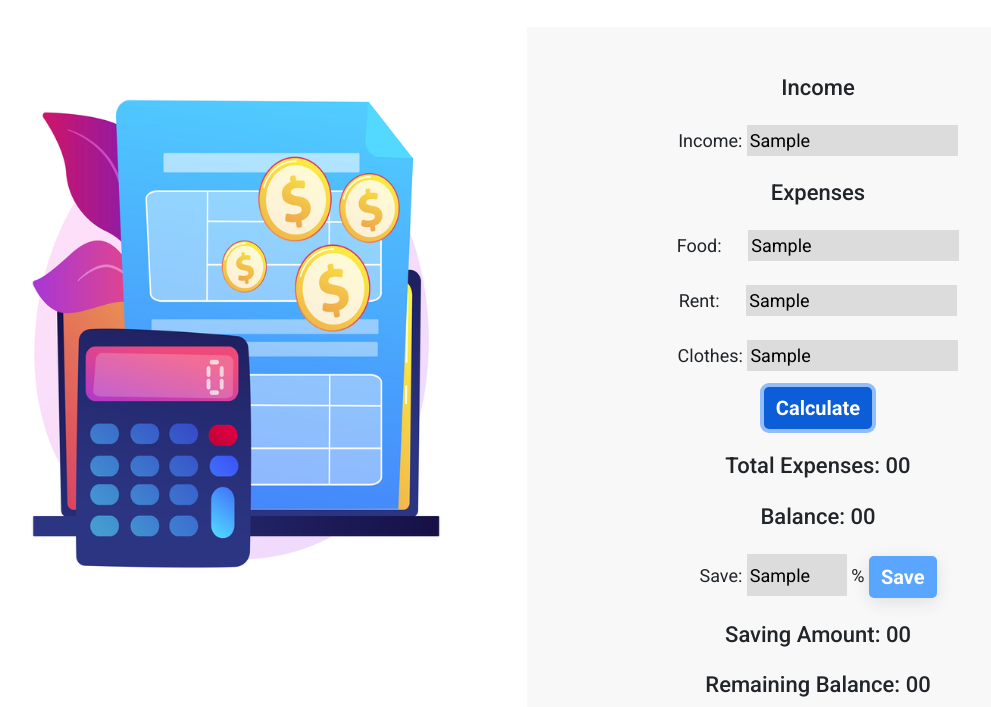
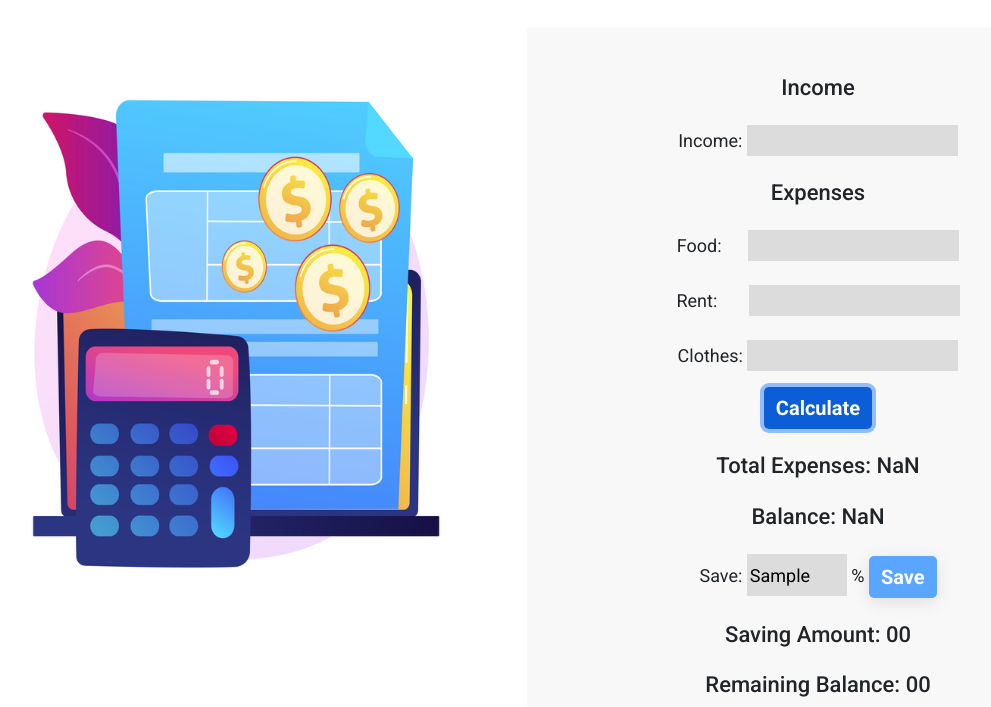
Before and after one commit to toufiqul-hasan/budget-planner, a plain HTML site: page index.html in a window 1280 px wide. Both pictures are taken after typing "Sample", "Sample", "Sample", "Sample", "Sample" into the empty fields and a click on the button "Calculate". Shown: the part 127-834 px from the top of the page, without its empty margins (113-1104 px from the left). Drawn offline with nearby package versions, Linux system fonts and the light colour scheme.

Commit message:
income, expenses calculation added

```diff
--- a/index.html
+++ b/index.html
@@ -28,16 +28,15 @@
           </div>
           <div class="col text-center calculation-section">
             <h1 class="mt-5">Income</h1>
-            <p class="mt-4">Income: <input type="text" name="" id=""></p>
+            <p class="mt-4">Income: <input type="text" id="income-input"></p>
             <h1 class="mt-4">Expenses</h1>
-            <p class="mt-4">Food:&nbsp;&nbsp;&nbsp;&nbsp;&nbsp;&nbsp;<input type="text" name="" id=""></p>
-            <p class="mt-4">Rent:&nbsp;&nbsp;&nbsp;&nbsp;&nbsp;&nbsp;<input type="text" name="" id=""></p>
-            <p class="mt-4">Clothes: <input type="text" name="" id=""></p>
-            <button type="button" class="btn btn-primary btn-style">Calculate</button>
-            <h1 class="mt-4">Total Expenses: <span>00</span></h1>
-            <h1 class="mt-4">Balance: <span>00</span></h1>
-            <p class="mt-4 save">Save: <input type="text" name="" id=""> % <button type="button"
-                class="btn btn-primary btn-style">Save</button></p>
+            <p class="mt-4">Food:&nbsp;&nbsp;&nbsp;&nbsp;&nbsp;&nbsp;<input type="text" id="food-cost"></p>
+            <p class="mt-4">Rent:&nbsp;&nbsp;&nbsp;&nbsp;&nbsp;&nbsp;&nbsp;<input type="text" id="rent-cost"></p>
+            <p class="mt-4">Clothes:&nbsp;<input type="text" id="clothes-cost"></p>
+            <button type="button" class="btn btn-primary btn-style" id="calculate-button">Calculate</button>
+            <h1 class="mt-4">Total Expenses: <span id="total-expenses">00</span></h1>
+            <h1 class="mt-4">Balance: <span id="balance">00</span></h1>
+            <p class="mt-4 save">Save: <input type="text" id="savings-input"> % <button type="button" class="btn btn-primary btn-style" id="save-button">Save</button></p>
             <h1 class="mt-4">Saving Amount: <span>00</span></h1>
             <h1 class="mt-4">Remaining Balance: <span>00</span></h1>
           </div>
--- a/js/app.js
+++ b/js/app.js
@@ -0,0 +1,29 @@
+function getInputValue(inputId) {
+  const inputField = document.getElementById(inputId);
+  const inputAmountText = inputField.value;
+  const amountValue = parseFloat(inputAmountText);
+  // Clear Input Field
+  inputField.value = "";
+  return amountValue;
+}
+
+document.getElementById("calculate-button").addEventListener("click", function () {
+  const incomeAmount = getInputValue("income-input");
+  const foodCostAmount = getInputValue("food-cost");
+  const rentCostAmount = getInputValue("rent-cost");
+  const clothesCostAmount = getInputValue("clothes-cost");
+  const totalCost = foodCostAmount + rentCostAmount + clothesCostAmount;
+  const balance = incomeAmount - totalCost;
+  const balanceTotal = document.getElementById("balance");
+  const balanceText = balanceTotal.innerText;
+  const totalBalance = parseFloat(balanceText) + balance;
+  balanceTotal.innerText = totalBalance;
+  const expensesTotal = document.getElementById("total-expenses");
+  const expensesText = expensesTotal.innerText;
+  const totalExpenses = parseFloat(expensesText) + totalCost;
+  expensesTotal.innerText = totalExpenses;
+});
+
+document.getElementById("save-button").addEventListener("click", function () {
+  const savingsAmount = getInputValue("savings-input");
+});
```
